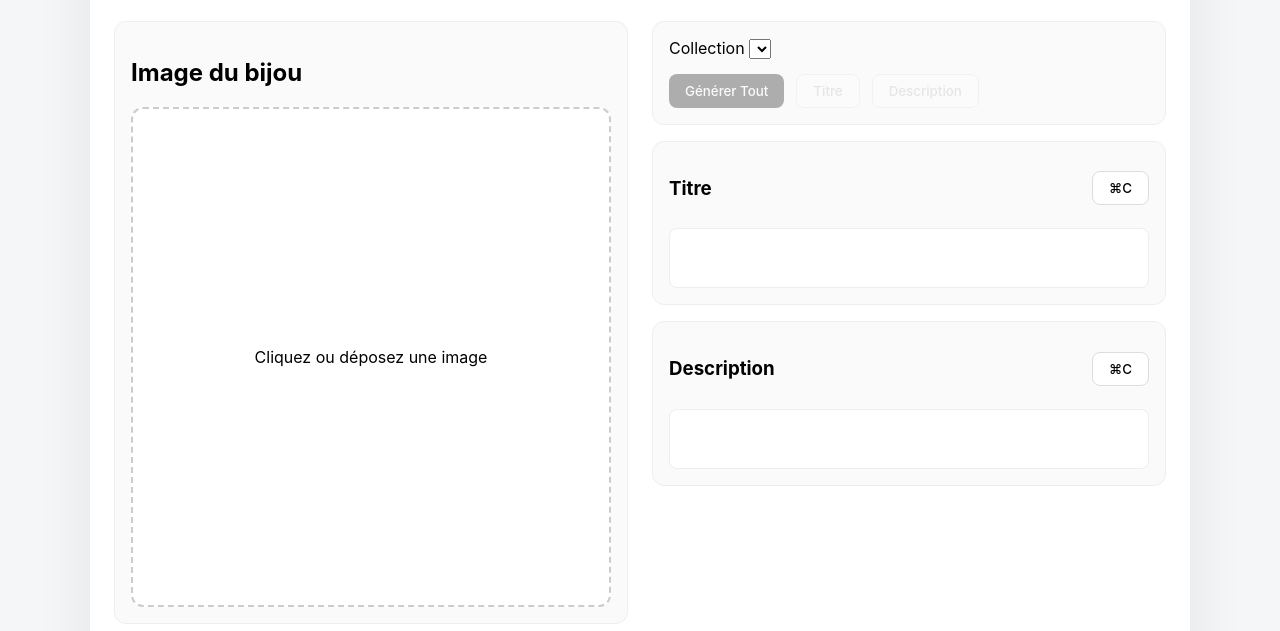
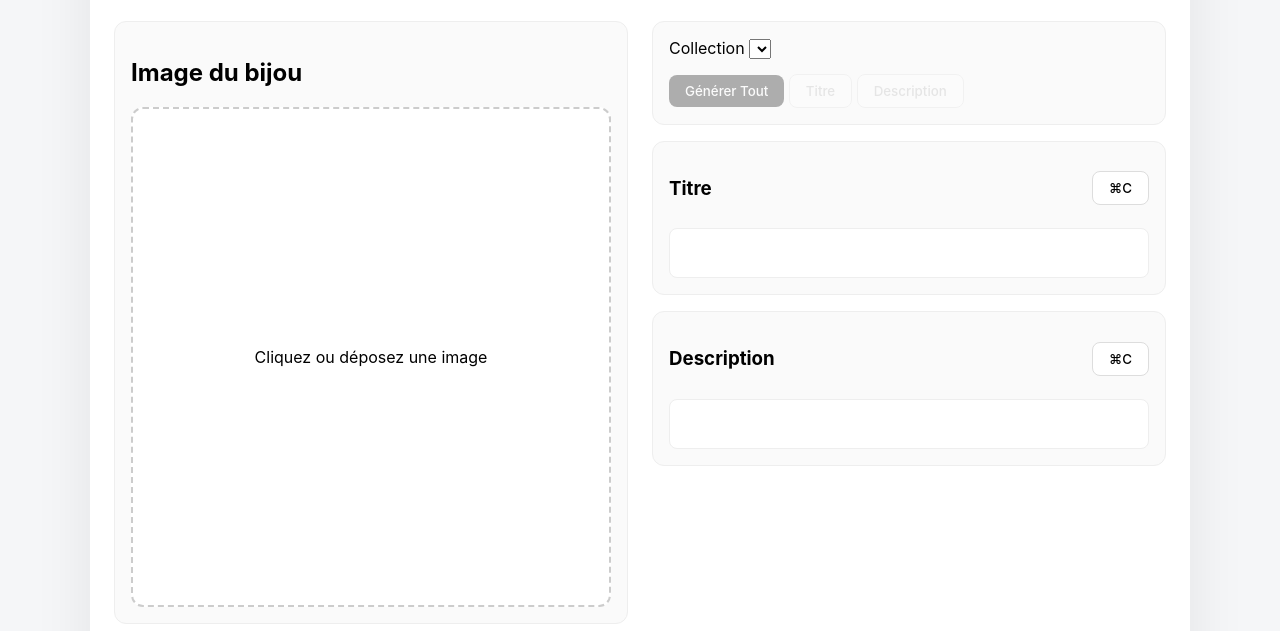
Before and after one commit to hrdecom/app, a plain HTML site: page index.html in a window 1280 px wide. Shown: the part 169-800 px from the top of the page. Drawn offline with Linux system fonts and the light colour scheme; no server answers.

Commit message:
Update app.css

```diff
--- a/app.css
+++ b/app.css
@@ -10,7 +10,7 @@ body { background: var(--bg); margin: 0; padding: 40px 0; display: flex; justify
 .card { background: #fafafa; border-radius: 12px; padding: 16px; margin-bottom: 16px; border: 1px solid var(--border); position: relative; }
 .card-head { display: flex; justify-content: space-between; align-items: center; margin-bottom: 10px; }
 
-/* IMAGE FIXE PLEIN BLOC */
+/* IMAGE PLEIN BLOC FIXE */
 .drop { border: 2px dashed #ccc; border-radius: 12px; padding: 10px; text-align: center; cursor: pointer; position: relative; height: 500px; display: flex; align-items: center; justify-content: center; background: #fff; overflow: hidden; }
 .drop input { display: none; }
 .preview { position: absolute; inset: 0; background: #fff; display: flex; align-items: center; justify-content: center; z-index: 5; }
@@ -18,11 +18,11 @@ body { background: var(--bg); margin: 0; padding: 40px 0; display: flex; justify
 .modern-remove-btn { position: absolute; top: 15px; right: 15px; background: #fff; border: 1px solid #ddd; border-radius: 50%; width: 35px; height: 35px; cursor: pointer; display: flex; align-items: center; justify-content: center; z-index: 10; font-size: 20px; box-shadow: 0 4px 10px rgba(0,0,0,0.1); }
 
 button { padding: 8px 16px; border-radius: 8px; border: 1px solid #ddd; background: #fff; cursor: pointer; font-weight: 500; transition: 0.1s; }
+button:hover { background: #f9f9f9; }
 button.primary-btn { background: var(--primary); color: #fff; border: none; }
 button:disabled { opacity: 0.3; cursor: not-allowed; }
-.actions { display: flex; gap: 12px; }
 
-pre { white-space: pre-wrap; background: #fff; padding: 15px; border-radius: 8px; border: 1px solid var(--border); min-height: 60px; font-size: 14px; margin: 0; }
+pre { white-space: pre-wrap; background: #fff; padding: 15px; border-radius: 8px; border: 1px solid var(--border); min-height: 50px; font-size: 14px; margin: 0; }
 
 .modal { position: fixed; inset: 0; background: rgba(0,0,0,0.7); backdrop-filter: blur(5px); z-index: 9999; display: flex; align-items: center; justify-content: center; }
 .modal-content { background: #fff; width: 850px; max-height: 90vh; border-radius: 20px; display: flex; flex-direction: column; overflow: hidden; }
```
